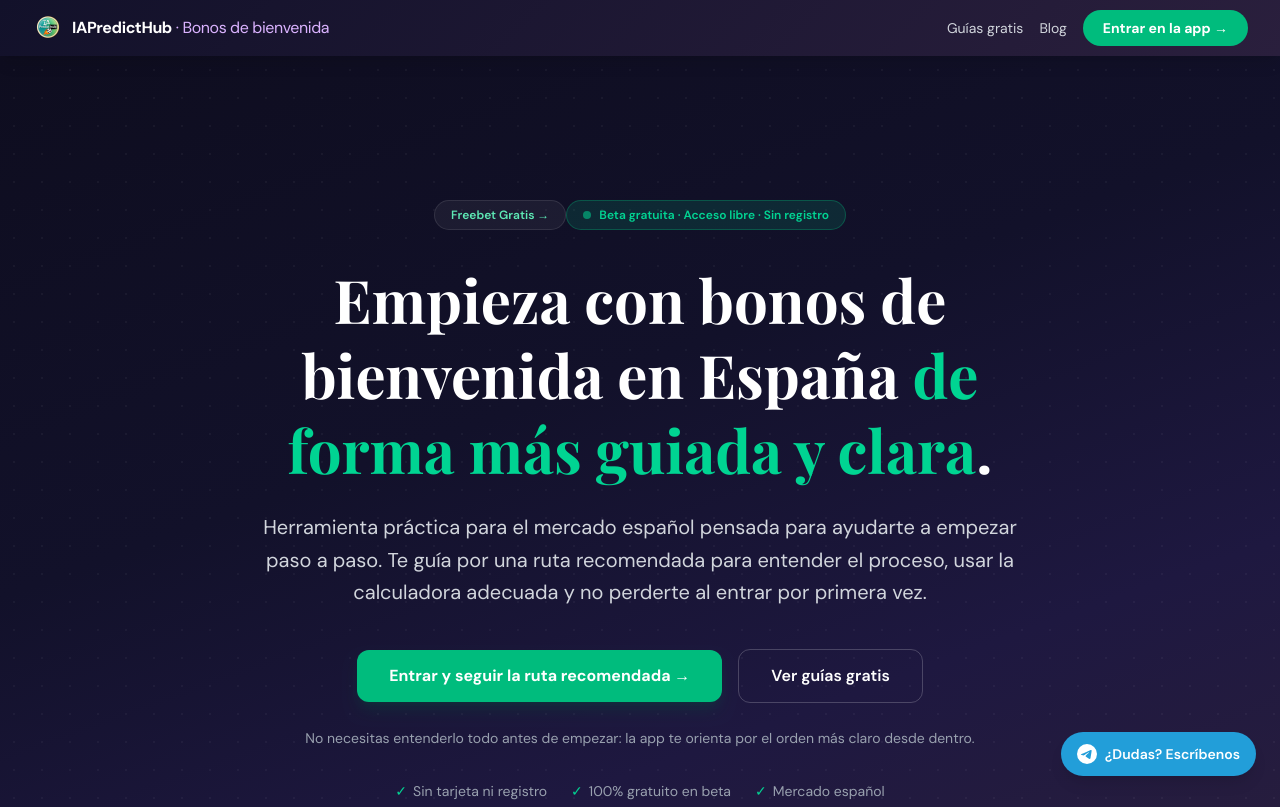
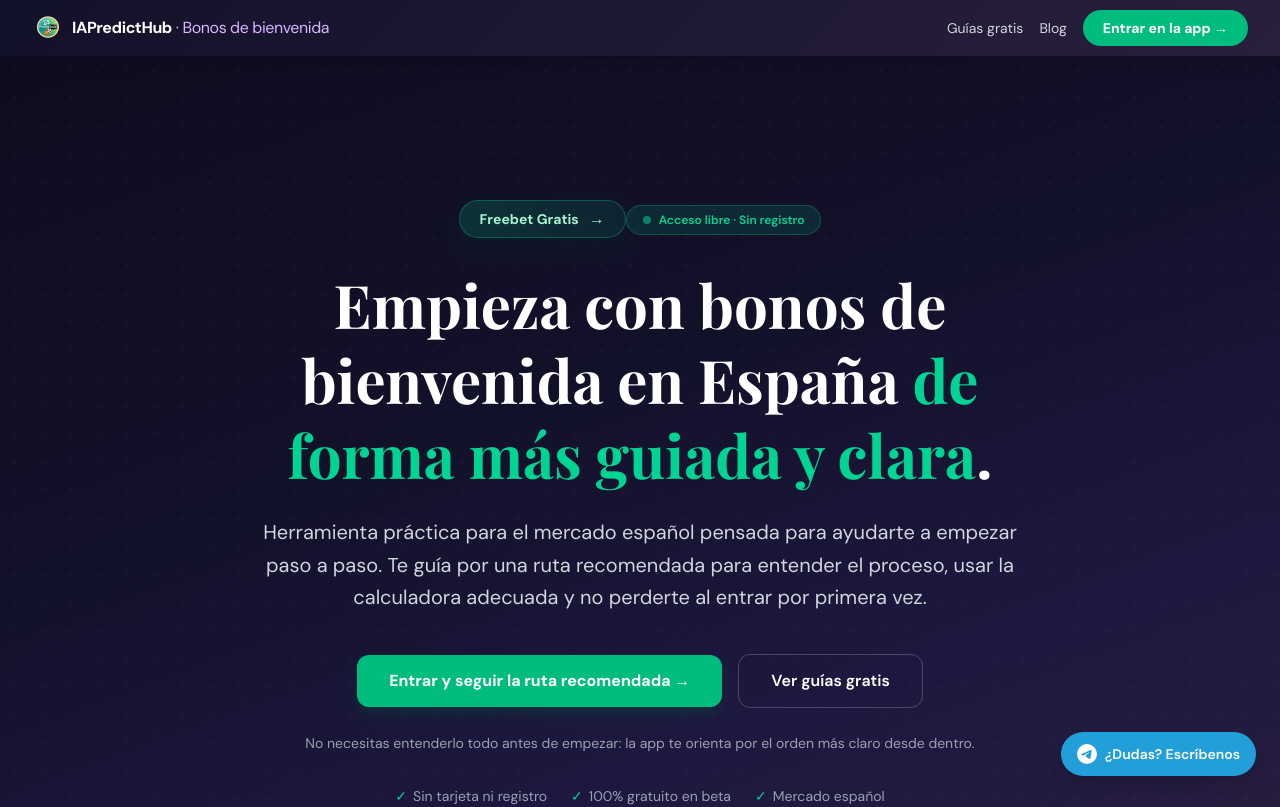
Before and after one commit to eloylt13/matched-betting-app, a Next.js app: page / in a window 1280 px wide. Shown: the top 807 px of the page. Built offline with nearby package versions, Linux system fonts and the light colour scheme; a web font is replaced by a local one.

Commit message:
feat: improve freebet hero cta visibility

```diff
--- a/app/page.tsx
+++ b/app/page.tsx
@@ -243,13 +243,14 @@ export default function LandingPage() {
         <div className="relative max-w-4xl mx-auto px-4 sm:px-6 lg:px-8 py-20 sm:py-28 lg:py-36 text-center">
           <Link
             href="/pronosticos"
-            className="inline-flex items-center gap-2 bg-white/5 border border-white/10 text-emerald-300 hover:text-emerald-200 hover:border-emerald-500/30 hover:bg-white/10 text-xs font-semibold px-4 py-1.5 rounded-full mb-4 transition-colors"
+            className="inline-flex items-center gap-2.5 bg-gradient-to-r from-emerald-500/20 to-emerald-400/10 border border-emerald-400/30 text-emerald-200 hover:text-white hover:border-emerald-300/60 hover:from-emerald-500/30 hover:to-emerald-300/20 text-sm font-bold px-5 py-2 rounded-full mb-6 shadow-lg shadow-emerald-950/25 transition-all"
           >
-            Freebet Gratis →
+            <span>Freebet Gratis</span>
+            <span className="text-base leading-none" aria-hidden="true">→</span>
           </Link>
           <div className="inline-flex items-center gap-2 bg-emerald-500/15 border border-emerald-500/30 text-emerald-400 text-xs font-semibold px-4 py-1.5 rounded-full mb-8">
             <span className="w-2 h-2 rounded-full bg-emerald-400 animate-pulse" />
-            Beta gratuita · Acceso libre · Sin registro
+            Acceso libre · Sin registro
           </div>
 
           <h1 className="font-playfair text-3xl sm:text-4xl lg:text-5xl xl:text-6xl font-bold text-white leading-tight mb-6">
```
